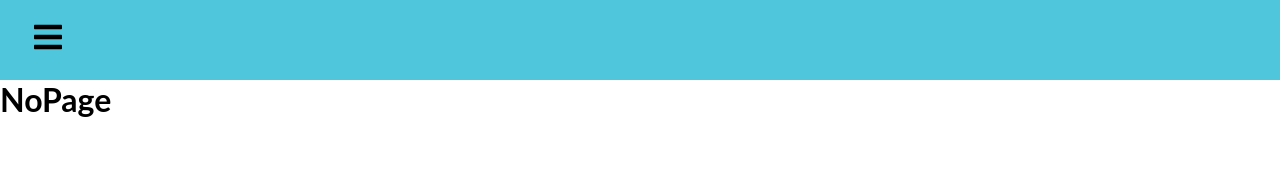
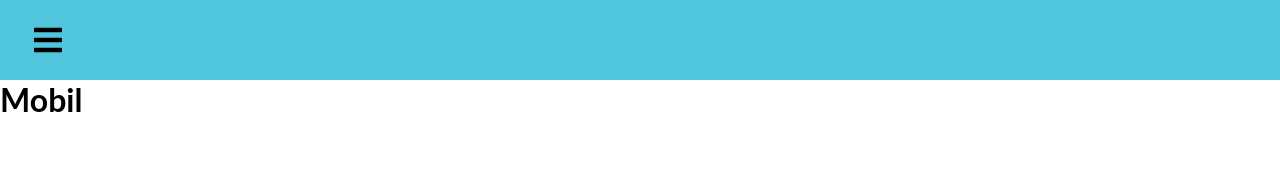
Before and after one commit to YPrawiroCode/dashboard, a React (Create React App) app: page /visitor/mobil in a window 1280 px wide. Shown: the top 169 px of the page. Built offline with nearby package versions, Linux system fonts and the light colour scheme.

Commit message:
update navbar

```diff
--- a/src/App.js
+++ b/src/App.js
@@ -3,20 +3,25 @@ import './App.css';
 import NavBar from './components/NavBar';
 import { BrowserRouter as Router, Routes, Route } from 'react-router-dom';
 import Dashboard from './pages/Dashboard';
-import Visitor from './pages/Visitor';
 import NoPage from './pages/NoPage'
+import Mobil from './pages/Mobil'
+import PhotoBooth from './pages/PhotoBooth'
+import Games from './pages/Games'
 
 function App() {
   return (
     <>
       <Router>
         <NavBar/>
-          <Routes>
-              <Route path='/' element={<Dashboard />} />
-              <Route path='/dashboard' element={<Dashboard />} />
-              <Route path='/visitor' element={<Visitor />} />
-              <Route path='*' element={<NoPage />} />
-          </Routes>
+        <Routes>
+            <Route path='/' element={<Dashboard />} />
+            <Route path='/dashboard' element={<Dashboard />} />
+            <Route path='/visitor' element={ <Dashboard />} />
+            <Route path='/visitor/mobil' element={<Mobil />} />
+            <Route path='/visitor/photobooth' element={<PhotoBooth />} />
+            <Route path='/visitor/games' element={<Games />} />
+            <Route path='*' element={<NoPage />} />
+        </Routes>
         </Router>
     </>
   );
--- a/src/components/NavBar.js
+++ b/src/components/NavBar.js
@@ -1,13 +1,69 @@
-import React, {useState} from "react";
+import React, { useState, useEffect, useRef } from "react";
 import * as FaIcons from "react-icons/fa"
 import * as AiIcons from "react-icons/ai"
+import styled from 'styled-components';
 import './NavBar.css';
 import { Link } from "react-router-dom";
 import { SidebarData } from "./SidebarData";
 import { IconContext } from "react-icons";
 import Submenu from "./Submenu";
 
+const Nav = styled.div`
+  background: rgb(79, 198, 219);
+  height: 80px;
+  display: flex;
+  justify-content: flex-start;
+  align-items: center;
+`;
+
+const NavIcon = styled(Link)`
+  margin-left: 2rem;
+  font-size: 2rem;
+  height: 80px;
+  display: flex;
+  justify-content: flex-start;
+  align-items: center;
+`;
+
+const SidebarNav = styled.nav`
+  background: rgb(241, 253, 255);
+  width: 250px;
+  height: 100vh;
+  display: flex;
+  justify-content: center;
+  position: fixed;
+  top: 0;
+  left: ${({ sidebar }) => (sidebar ? '0' : '-100%')};
+  transition: 350ms;
+  z-index: 10;
+`;
+
+const SidebarWrap = styled.div`
+  width: 100%;
+`;
+
 const NavBar = (props) => {
+  let menuRef = useRef();
+  useEffect(() => {
+      document.addEventListener("mousedown", (event) => {
+        if (!menuRef.current.contains(event.target)) {
+          setSidebar(false)
+        }
+      }, [sidebar])
+    })
+
+  // const handleClickOutside = (event) => {
+  //   if (
+  //     this.container.current &&
+  //     !this.container.current.contains(event.target)
+  //   ) {
+  //     this.setState({
+  //       open: false,
+  //     });
+  //   }
+  // };
+
+
   const [sidebar, setSidebar] = useState(false)
 
   const showSidebar = () => setSidebar(!sidebar)
@@ -15,12 +71,28 @@ const NavBar = (props) => {
   return(
     <>
     <IconContext.Provider value={{color:'#000'}}>
-      <div className="navbar">
+      <Nav>
+        <NavIcon to='#'>
+          <FaIcons.FaBars onClick={showSidebar} />
+        </NavIcon>
+      </Nav>
+      <SidebarNav sidebar={sidebar}>
+        <SidebarWrap ref={menuRef}>
+          <NavIcon to='#'>
+            <AiIcons.AiOutlineClose onClick={showSidebar} />
+          </NavIcon>
+          {SidebarData.map((item, index) => {
+            return <Submenu item={item} key={index} />;
+          })}
+        </SidebarWrap>
+      </SidebarNav>
+      {/* <div className="navbar">
         <Link to="#" className="menu-bars-open">
           <FaIcons.FaBars onClick={showSidebar} />
         </Link>
-      </div>
-      <nav className={sidebar ? 'nav-menu active' : 'nav-menu'}>
+      </div> */}
+
+      {/* <nav className={sidebar ? 'nav-menu active' : 'nav-menu'}>
         <ul className="nav-menu-items" onClick={showSidebar}>
           <li className="navbar-toggle">
             <Link to="#" className='menu-bars-close'>
@@ -30,9 +102,6 @@ const NavBar = (props) => {
           {SidebarData.map((item, index) => {
             return <Submenu item={item} key={index} />;
             // (
-
-
-
               // <li key={index} className={item.cName}>
               //   <Link to={item.path}>
               //     {item.icon}
@@ -42,7 +111,7 @@ const NavBar = (props) => {
             // )
           })}
         </ul>
-      </nav>
+      </nav> */}
     </IconContext.Provider>
     </>
   )
--- a/src/components/SidebarData.js
+++ b/src/components/SidebarData.js
@@ -13,7 +13,7 @@ export const SidebarData = [
   },
   {
     title: 'Visitor',
-    path: '/visitor',
+    path: `/visitor`,
     icon: <AiIcons.AiFillDatabase />,
     cName: 'nav-text',
     iconClosed: <RiIcons.RiArrowDownSFill />,
--- a/src/components/Submenu.js
+++ b/src/components/Submenu.js
@@ -21,17 +21,17 @@ const SidebarLink = styled(Link)`
 `;
 
 const DropdownLink = styled(Link)`
-  background: #414757;
+  background: rgb(237, 244, 245);
   height: 60px;
   padding-left: 3rem;
   display: flex;
   align-items: center;
   text-decoration: none;
-  color: #f5f5f5;
+  color: #000;
   font-size: 18px;
 
   &:hover {
-    background: #632ce4;
+    background: #1a83ff;
     cursor: pointer;
   }
 `;
@@ -47,7 +47,7 @@ const Submenu = ({ item }) => {
 
   return(
     <>
-      <SidebarLink to={item.path} onClick={item.subNav && showSubnav}>
+      <SidebarLink to={item.path !== '/visitor' ? item.path : '#'} onClick={item.subNav && showSubnav}>
         <div>
           {item.icon}
           <SidebarLabel>
--- /dev/null
+++ b/src/pages/Games.js
@@ -0,0 +1,12 @@
+import React from "react";
+
+const Games = (props) =>{
+  return(
+    <div className="games">
+      <h1>Games</h1>
+    </div>
+  )
+
+}
+
+export default Games;
--- /dev/null
+++ b/src/pages/Mobil.js
@@ -0,0 +1,12 @@
+import React from "react";
+
+const Mobil = (props) =>{
+  return(
+    <div className="mobil">
+      <h1>Mobil</h1>
+    </div>
+  )
+
+}
+
+export default Mobil;
--- /dev/null
+++ b/src/pages/PhotoBooth.js
@@ -0,0 +1,12 @@
+import React from "react";
+
+const PhotoBooth = (props) =>{
+  return(
+    <div className="photobooth">
+      <h1>PhotoBooth</h1>
+    </div>
+  )
+
+}
+
+export default PhotoBooth;
```
Also changed, not shown: src/components/NavBarFunctional.js (added, +28 -0 lines).
